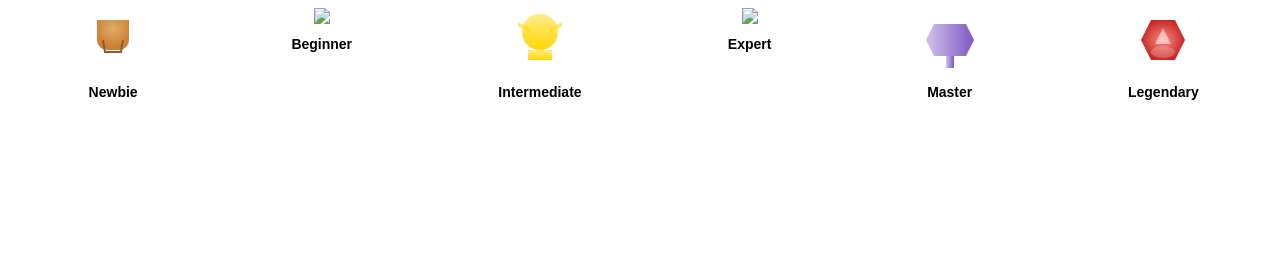
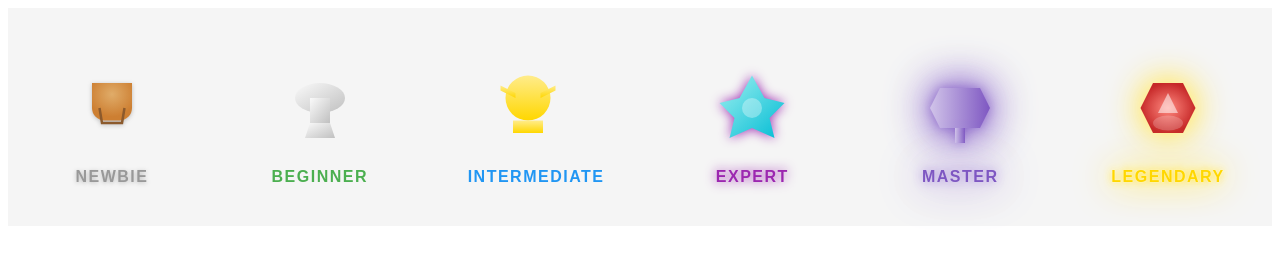
Before and after one commit to Leorev01/animated-profile-stats, a website: page src/index.html in a window 1280 px wide. Drawn offline with Linux system fonts and the light colour scheme.

```diff
--- a/src/index.html
+++ b/src/index.html
@@ -4,56 +4,43 @@
   <meta charset="UTF-8">
   <meta name="viewport" content="width=device-width, initial-scale=1.0">
   <title>Blazing Trophies</title>
-  <style>
-    .trophy {
-      width: 80px;
-      margin: 20px;
-    }
-    .league-container {
-      display: flex;
-      justify-content: space-around;
-      flex-wrap: wrap;
-      font-family: sans-serif;
-      text-align: center;
-    }
-    .label {
-      margin-top: 8px;
-      font-size: 14px;
-      font-weight: bold;
-    }
-  </style>
+  <link rel="stylesheet" href="style.css">
+  <script type="module" src="script.js"></script>
+  <script type="module">
+    document.addEventListener('DOMContentLoad', () => {
+        renderProfileBadges('#my-badges', {
+            username:'Leorev01',
+            token: process.env.GITHUB_CLIENT_SECRET
+        })
+    })
+  </script>
+
 </head>
 <body>
   <div class="league-container">
-    <!-- Bronze Trophy -->
     <div>
-      <img src="../assets/trophies/newbie.svg">
-      <div class="label">Newbie</div>
+      <img src="../assets/trophies/newbie.svg" class="trophy common">
+      <div class="label common">Newbie</div>
     </div>
-    <!-- Silver Trophy -->
     <div>
-      <img src="../assets//trophies/beginner.svg">
-      <div class="label">Beginner</div>
+      <img src="../assets/trophies/beginner.svg" class="trophy uncommon">
+      <div class="label uncommon">Beginner</div>
     </div>
-    <!-- Gold Trophy -->
     <div>
-      <img src="../assets/trophies/intermediate.svg">
-      <div class="label">Intermediate</div>
+      <img src="../assets/trophies/intermediate.svg" class="trophy rare">
+      <div class="label rare">Intermediate</div>
     </div>
-    <!-- Crystal Trophy -->
     <div>
-      <img src="../assets/trophies//expert.svg">
-      <div class="label">Expert</div>
+      <img src="../assets/trophies/expert.svg" class="trophy epic">
+      <div class="label epic">Expert</div>
     </div>
-    <!-- Master Trophy -->
     <div>
-      <img src="../assets/trophies/master.svg">
-      <div class="label">Master</div>
+      <img src="../assets/trophies/master.svg" class="trophy master">
+      <div class="label master">Master</div>
     </div>
-    <!-- Champion Trophy -->
     <div>
-      <img src="../assets/trophies/legendary.svg">
-      <div class="label">Legendary</div>
+      <img src="../assets/trophies/legendary.svg" class="trophy legendary">
+      <div class="label legendary">Legendary</div>
     </div>
   </div>
 </body>
--- a/src/style.css
+++ b/src/style.css
@@ -1,16 +1,124 @@
-    .trophy {
+.trophy {
       width: 80px;
       margin: 20px;
+      display: block;
+      transition: filter 0.3s;
     }
+
     .league-container {
       display: flex;
       justify-content: space-around;
       flex-wrap: wrap;
-      font-family: sans-serif;
       text-align: center;
+      background: #f5f5f5;
+      padding: 40px 0;
     }
+
+    /* Label styling */
     .label {
       margin-top: 8px;
-      font-size: 14px;
-      font-weight: bold;
+      font-size: 16px;
+      font-weight: 700;
+      letter-spacing: 1.5px;
+      text-transform: uppercase;
+      font-family: 'Poppins', sans-serif;
+      transition: color 0.3s ease;
     }
+    .common + .label { color: #999; }
+    .uncommon + .label { color: #4caf50; }
+    .rare + .label { color: #2196f3; }
+    .epic + .label { color: #9c27b0; }
+    .master + .label { color: #7e57c2; }
+    .legendary + .label { color: #ffd700; }
+
+    /* Text ember effect for Champion label */
+    @keyframes ember-text {
+      0% { text-shadow: 0 0 2px #ff3d00; }
+      50% { text-shadow: 0 0 8px #ff5722, 0 0 16px #ff3d00; }
+      100% { text-shadow: 0 0 2px #ff3d00; }
+    }
+
+    /* Common — gentle float */
+    @keyframes float-common {
+      0%,100% { transform: translateY(0); }
+      50%      { transform: translateY(-4px); }
+    }
+    .common {
+      filter: drop-shadow(0 1px 2px #bbb);
+    }
+
+    /* Uncommon — pulse scale */
+    @keyframes pulse-uncommon {
+      0%,100% { transform: scale(1); }
+      50%      { transform: scale(1.05); }
+    }
+
+
+    /* Rare — faster pulse + slight rotate */
+    @keyframes pulse-rare {
+      0%   { transform: scale(1) rotate(0); }
+      50%  { transform: scale(1.08) rotate(-2deg); }
+      100% { transform: scale(1) rotate(0); }
+    }
+
+
+    /* Epic — glow + pop */
+    @keyframes pop-epic {
+      0%   { transform: scale(1); filter: drop-shadow(0 0 0px rgba(156,39,176,0.5)); }
+      50%  { transform: scale(1.04); filter: drop-shadow(0 0 4px rgba(156,39,176,0.7)); }
+      100% { transform: scale(1); filter: drop-shadow(0 0 0px rgba(156,39,176,0.5)); }
+    }
+    .epic {
+      filter: drop-shadow(0 0 6px #9c27b0);
+    }
+
+    /* Master — slow rotation + subtle shine */
+    @keyframes rotate-master {
+      0%   { transform: rotate(0deg); }
+      100% { transform: rotate(360deg); }
+    }
+    @keyframes master-shine {
+      0%   { filter: drop-shadow(0 0 4px #7e57c2); }
+      50%  { filter: drop-shadow(0 0 12px #9575cd); }
+      100% { filter: drop-shadow(0 0 4px #7e57c2); }
+    }
+    .master {
+      position: relative;
+      filter: drop-shadow(0 0 22px #7e57c2) drop-shadow(0 0 6px #9575cd) drop-shadow(0 0 2px #fff);
+    }
+
+    /* Legendary — rapid glow + fire overlay */
+    @keyframes glow-legendary {
+      0%,100% { filter: drop-shadow(0 0 2px gold); }
+      50%      { filter: drop-shadow(0 0 16px gold); }
+    }
+    @keyframes shine-legendary {
+      0%   { transform: translateX(-100%) skewX(-20deg); opacity: 0; }
+      50%  { opacity: 0.8; }
+      100% { transform: translateX(200%) skewX(-20deg); opacity: 0; }
+    }
+    @keyframes fire-blaze {
+      0% {
+        background:
+          radial-gradient(circle at 30% 90%, rgba(255,140,0,0.4) 0%, transparent 40%),
+          radial-gradient(circle at 70% 95%, rgba(255,69,0,0.6) 0%, transparent 50%);
+      }
+      50% {
+        background:
+          radial-gradient(circle at 40% 85%, rgba(255,140,0,0.6) 0%, transparent 50%),
+          radial-gradient(circle at 60% 90%, rgba(255,215,0,0.4) 0%, transparent 45%);
+      }
+      100% {
+        background:
+          radial-gradient(circle at 30% 90%, rgba(255,140,0,0.4) 0%, transparent 40%),
+          radial-gradient(circle at 70% 95%, rgba(255,69,0,0.6) 0%, transparent 50%);
+      }
+    }
+    .legendary {
+      position: relative;
+      filter: drop-shadow(0 0 18px gold) drop-shadow(0 0 4px #fff);
+    }
+    .legendary + .label {
+      color: #ffd700;
+      text-shadow: 0 0 8px gold, 0 0 2px #fff;
+    }
```
Also changed, not shown: package.json (+1 -27 lines), 2 other files.
